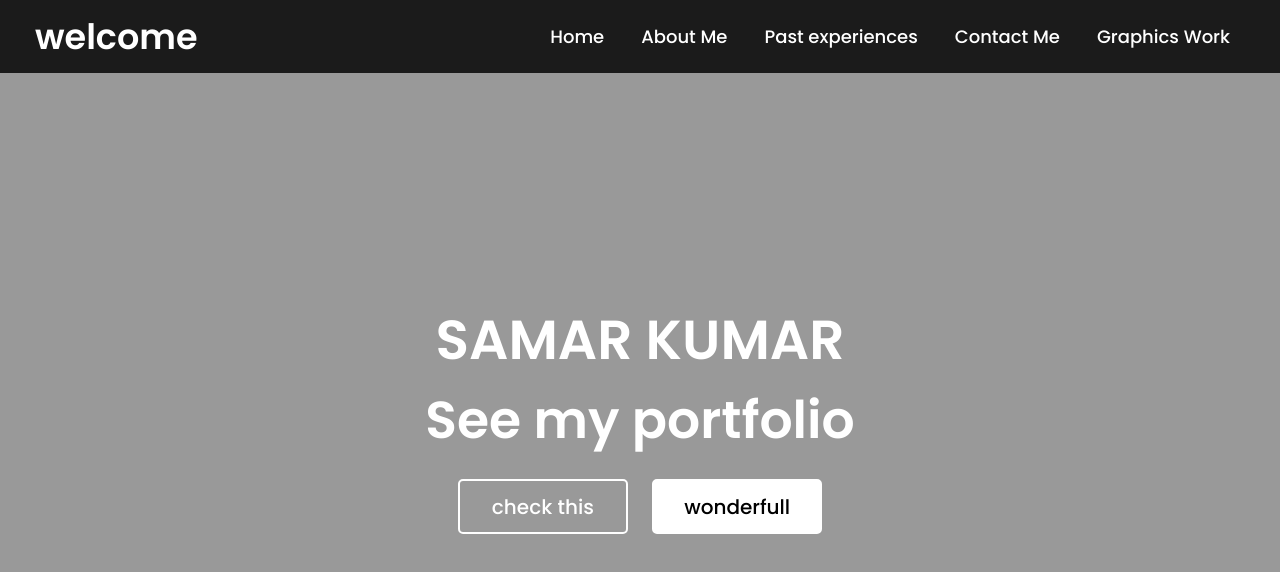
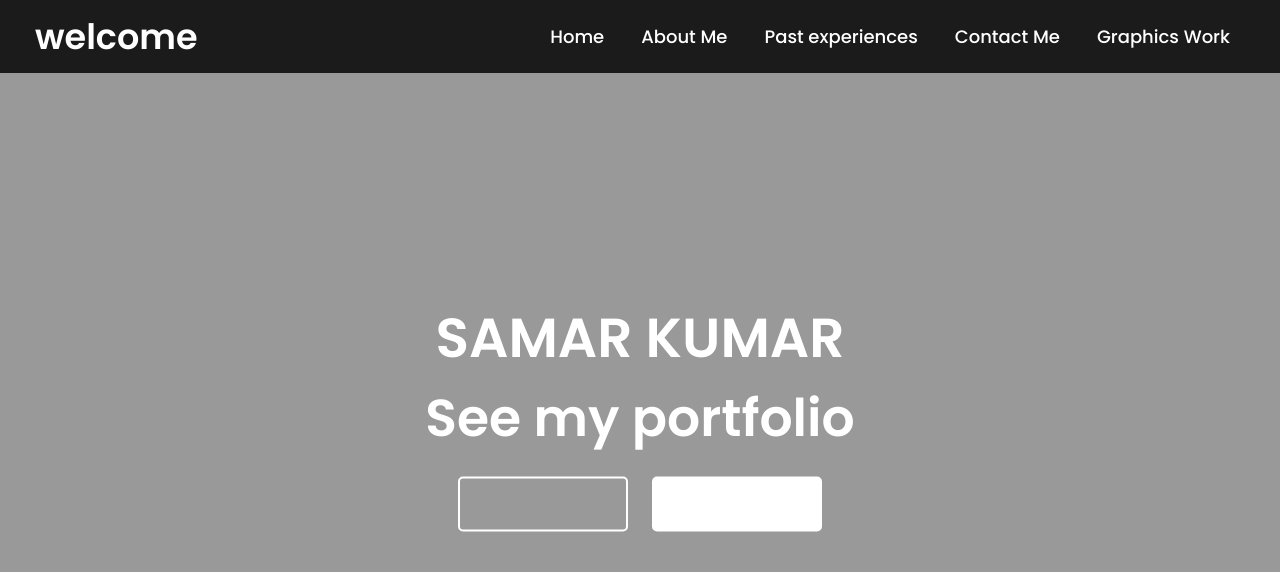
Before and after one commit to Samarupes/assignmentno1.github.io, a plain HTML site: page index.html in a window 1280 px wide. Drawn offline with Linux system fonts and the light colour scheme.

Commit message:
Update index.html

```diff
--- a/index.html
+++ b/index.html
@@ -27,8 +27,8 @@
     <div class="title">SAMAR KUMAR</div>
     <div class="sub_title">See my portfolio</div>
     <div class="btns">
-      <button>check this</button>
-      <button>wonderfull</button>
+      <button></button>
+      <button></button>
     </div>
   </div>
 </body>
```
